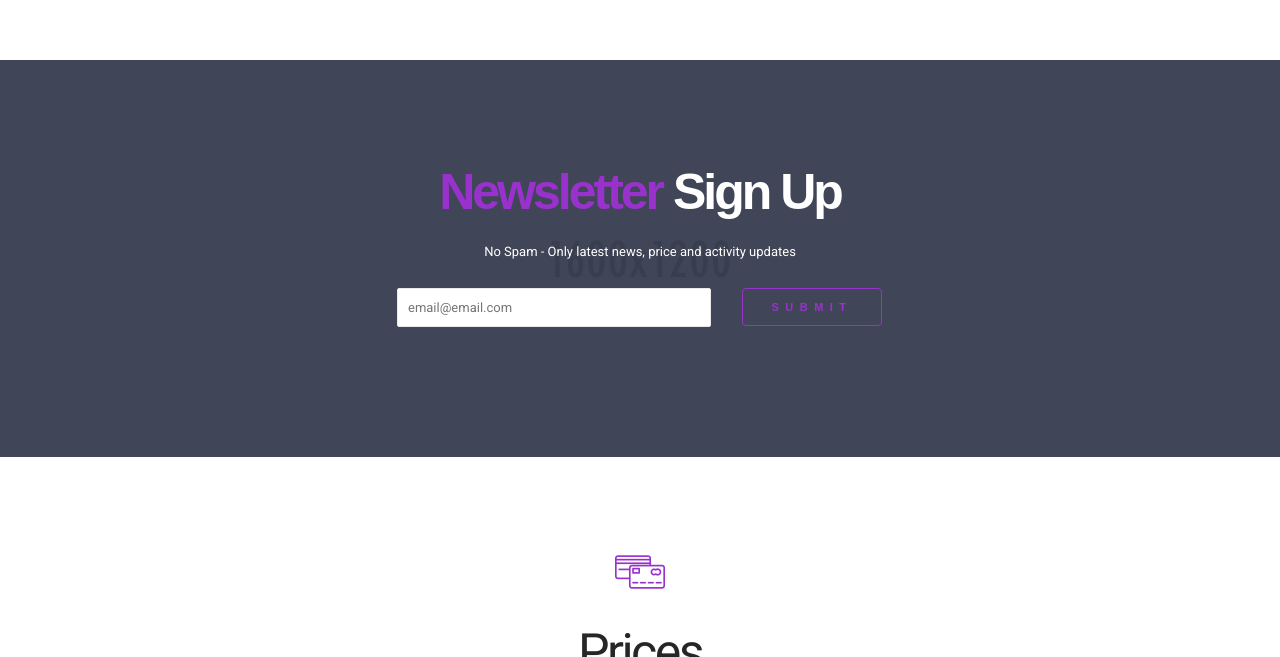
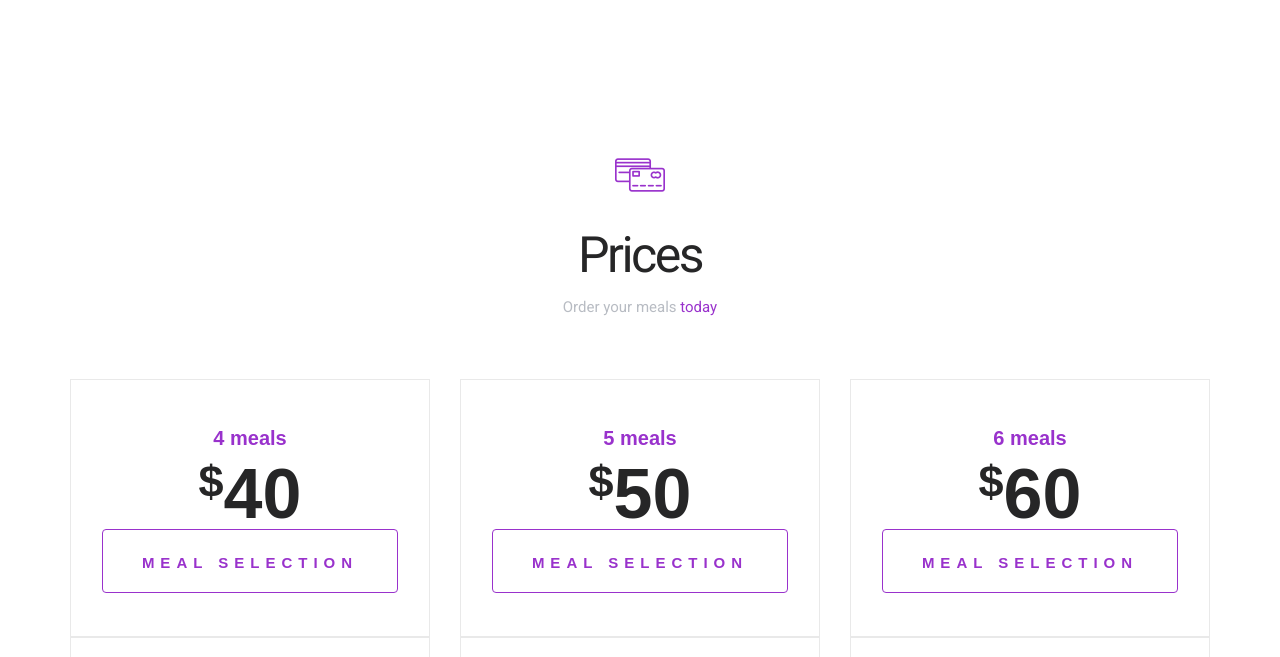
Before and after one commit to Hops2211/prepd2go, a plain HTML site: page index.html in a window 1280 px wide. Shown: the part 1595-2252 px from the top of the page. Drawn offline with Linux system fonts and the light colour scheme; some packages are replaced by stand-ins of ours; a web font is replaced by a local one.

Commit message:
removed newsletter

```diff
--- a/index.html
+++ b/index.html
@@ -77,7 +77,7 @@
 		<div class="container">
 			<span class="icon section-icon icon-multimedia-12"></span>
 			<h3>Prep’d 2 Go</h3>
-			<p class="text-alt">Starting your own IT business and picking right niche in less then <span class="highlight">30 days</span></p>
+			<p class="text-alt"> Everything you <span class="highlight">need</span></p>
 			<br />
 			<br />
 
@@ -155,23 +155,6 @@
 		</div>
 	</section>
 
-	<section id="sign_up" class="section bg-cover overlay bg4 light-text align-center">
-		<div class="container">
-			<h2><span class="highlight">Newsletter</span> Sign Up</h2>
-			<small>No Spam - Only latest news, price and activity updates</small>
-			<div class="col-md-6 col-md-offset-3 col-sm-8 col-sm-offset-2">
-				<form id="subscribe_main" action="" method="post" enctype="multipart/form-data" class="form row newsletter-form mailchimp-form">
-					<fieldset class="col-sm-8">
-						<input id="NewsletterEmail" name="NewsletterEmail" type="email" placeholder="email@email.com">
-					</fieldset>
-					<fieldset class="col-sm-4">
-						<input type="submit" value="submit" class="btn btn-sm btn-outline-clr">
-					</fieldset>
-					<div class="response"></div>
-				</form>
-			</div>
-		</div>
-	</section>
 
 	<section id="prices" class="section align-center">
 		<div class="container">
```
